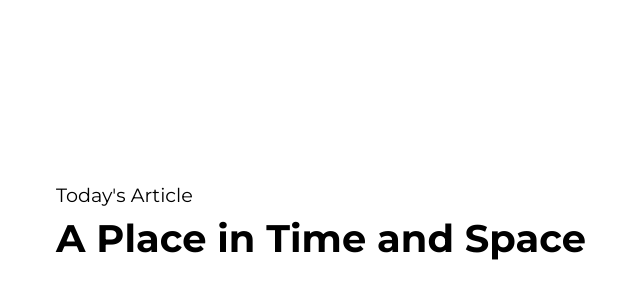
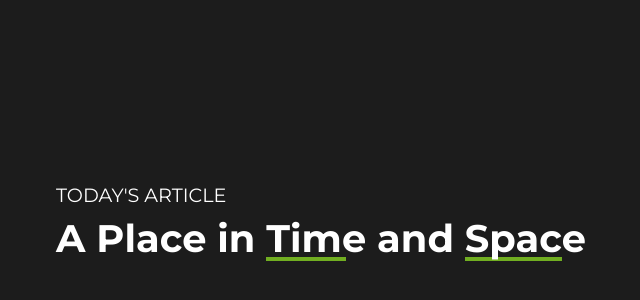
Before and after one commit to rjuarez1903/simple-layout, a plain HTML site: page index.html in a window 1280 px wide. Shown: the part 174-474 px from the top of the page, without its empty margins (319-959 px from the left). Drawn offline with Linux system fonts and the light colour scheme.

Commit message:
update css

```diff
--- a/style.css
+++ b/style.css
@@ -8,6 +8,8 @@ body {
     min-height: 100vh;
     display: grid;
     place-content: center;
+    background-color: #1C1C1C;
+    color: white;
 }
 
 h1 {
@@ -18,4 +20,19 @@ h1 {
 p {
     font-size: 1.2rem;
     margin-bottom: 0.5rem;
+    text-transform: uppercase;
 }
+
+span {
+    position: relative;
+}
+
+span:before {
+    position: absolute;
+    content: '';
+    height: .2rem;
+    width: 80%;
+    bottom: .1rem;
+    z-index: -1;
+    background: #71AE21;
+}
```
